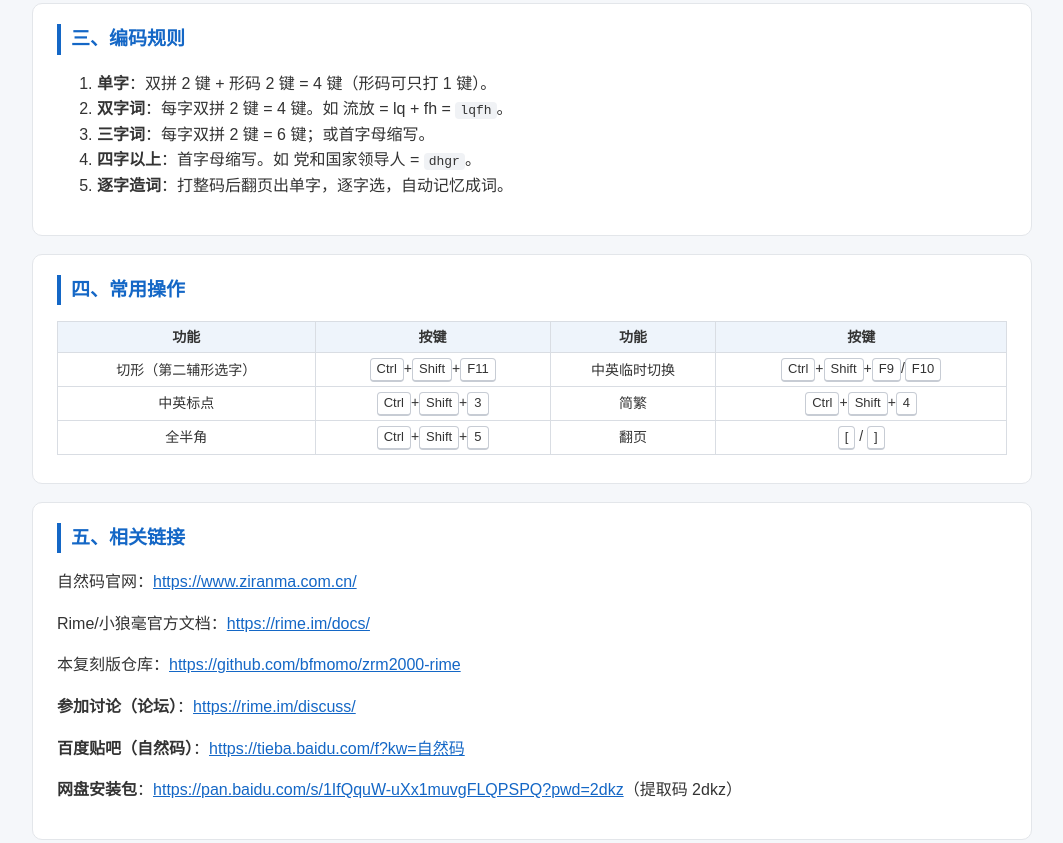
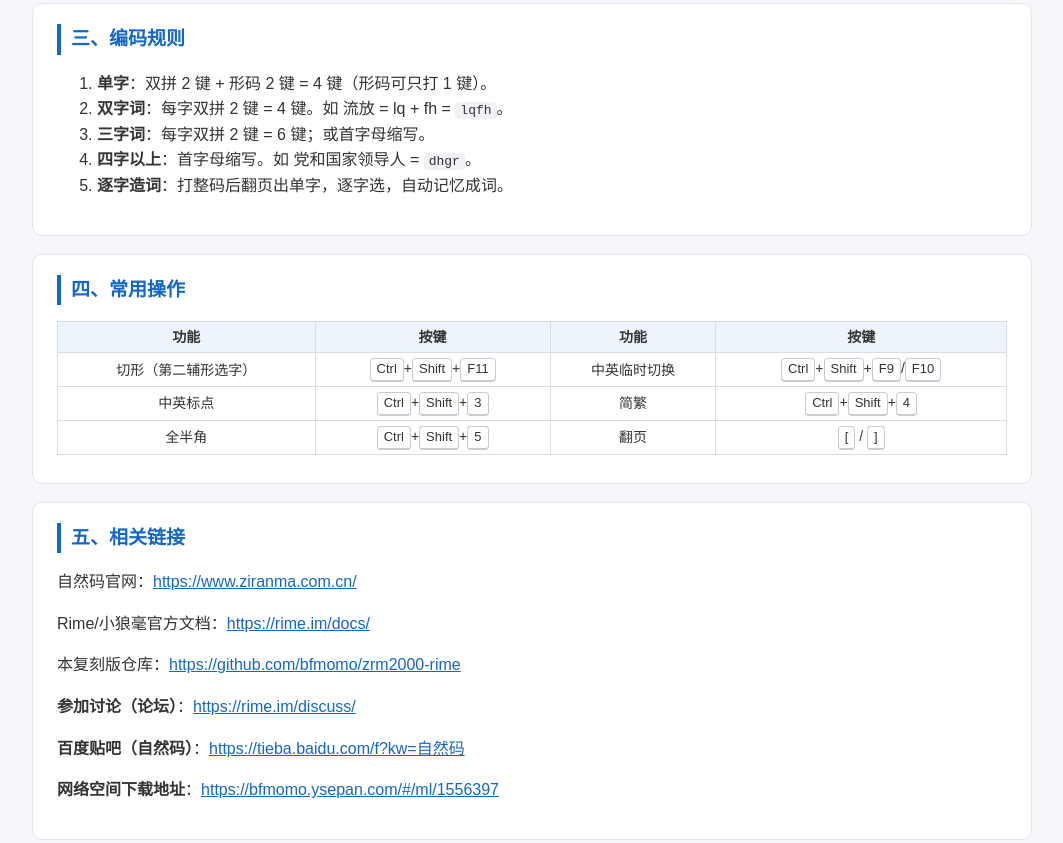
Before and after one commit to bfmomo/zrm2000-rime, a plain HTML site: page help.html in a window 1280 px wide. Shown: the part 1885-2728 px from the top of the page, without its empty margins (108-1171 px from the left). Drawn offline with Linux system fonts and the light colour scheme.

Commit message:
help: replace baidu pan link with ysepan space address

```diff
--- a/help.html
+++ b/help.html
@@ -261,7 +261,7 @@ a{color:#1467c6}
 <p>本复刻版仓库：<a href="https://github.com/bfmomo/zrm2000-rime">https://github.com/bfmomo/zrm2000-rime</a></p>
 <p><b>参加讨论（论坛）</b>：<a href="https://rime.im/discuss/">https://rime.im/discuss/</a></p>
 <p><b>百度贴吧（自然码）</b>：<a href="https://tieba.baidu.com/f?kw=%E8%87%AA%E7%84%B6%E7%A0%81">https://tieba.baidu.com/f?kw=自然码</a></p>
-<p><b>网盘安装包</b>：<a href="https://pan.baidu.com/s/1IfQquW-uXx1muvgFLQPSPQ?pwd=2dkz">https://pan.baidu.com/s/1IfQquW-uXx1muvgFLQPSPQ?pwd=2dkz</a>（提取码 2dkz）</p>
+<p><b>网络空间下载地址</b>：<a href="https://bfmomo.ysepan.com/#/ml/1556397">https://bfmomo.ysepan.com/#/ml/1556397</a></p>
 </div>
 
 </div>
```
Also changed, not shown: zrm2000-help.html (+1 -1 lines), 使用说明.html (+1 -1 lines), 1 other file.
